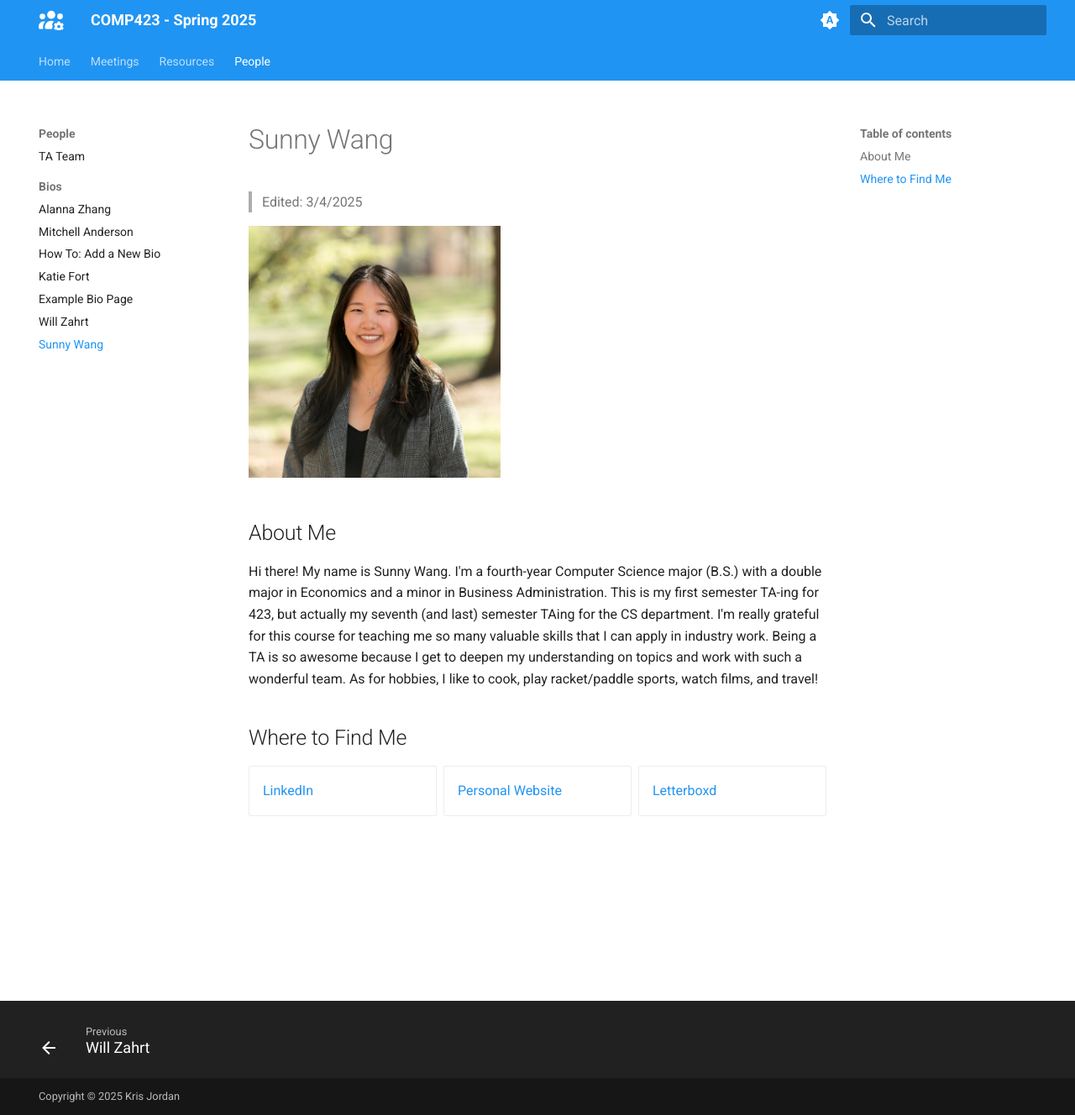
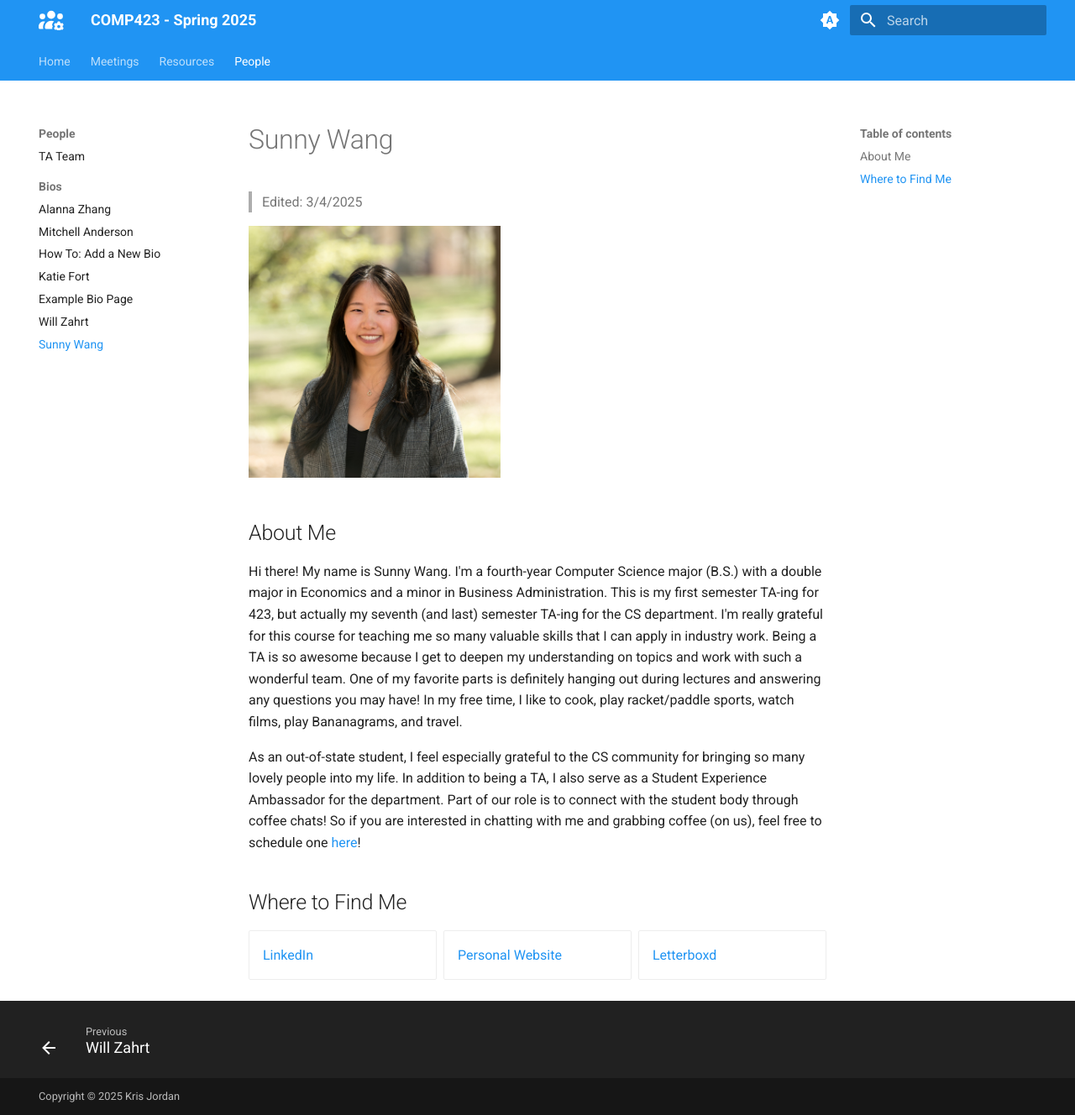
Before and after one commit to comp423-25s/comp423-25s.github.io, an MkDocs documentation site: the page built from docs/people/bios/xsw_about.md, in a window 1280 px wide and 1328 px high. Shown: the whole window at 84% size. Built offline with MkDocs 1.6.1 and Material for MkDocs 9.7.7, drawn with Linux system fonts in a browser that asks for light colours.

Commit message:
Sunny Edits

```diff
--- a/docs/people/bios/xsw_about.md
+++ b/docs/people/bios/xsw_about.md
@@ -6,7 +6,12 @@
 
 ## About Me
 
-Hi there! My name is Sunny Wang. I'm a fourth-year Computer Science major (B.S.) with a double major in Economics and a minor in Business Administration. This is my first semester TA-ing for 423, but actually my seventh (and last) semester TAing for the CS department. I'm really grateful for this course for teaching me so many valuable skills that I can apply in industry work. Being a TA is so awesome because I get to deepen my understanding on topics and work with such a wonderful team. As for hobbies, I like to cook, play racket/paddle sports, watch films, and travel!
+Hi there! My name is Sunny Wang. I'm a fourth-year Computer Science major (B.S.) with a double major in Economics and a minor in Business Administration. This is my first semester TA-ing for 423, but actually my seventh (and last) semester TA-ing for the CS department. I'm really grateful for this course for teaching me so many valuable skills that I can apply in industry work. Being a TA is so awesome because I get to deepen my understanding on topics and work with such a wonderful team. One of my favorite parts is definitely hanging out during lectures and answering any questions you may have! In my free time, I like to cook, play racket/paddle sports, watch films, play Bananagrams, and travel.
+
+As an out-of-state student, I feel especially grateful to the CS community for bringing so many lovely people into my life. In addition to being a TA, I also serve as a Student Experience Ambassador for the department. Part of our role is to connect with the student body through coffee chats! So if you are interested in chatting with me and grabbing coffee (on us), feel free to schedule one [here](https://docs.google.com/forms/d/e/1FAIpQLSfqebzmpr6p3Wj7PrfrXNvpnMuhP4g6JfjvxZcNcWyi0NohWA/viewform){:target="\_blank"}!
+
+
+
 
 ## Where to Find Me
 
```
